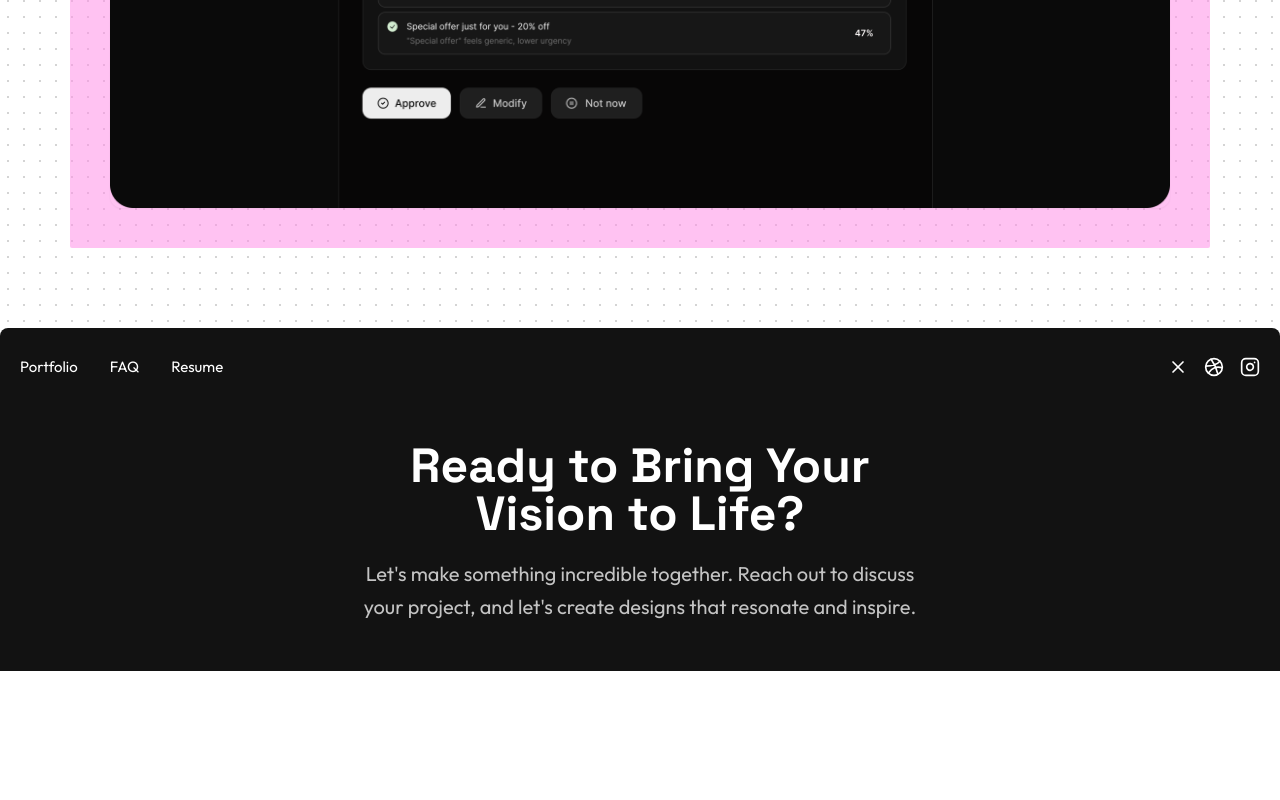
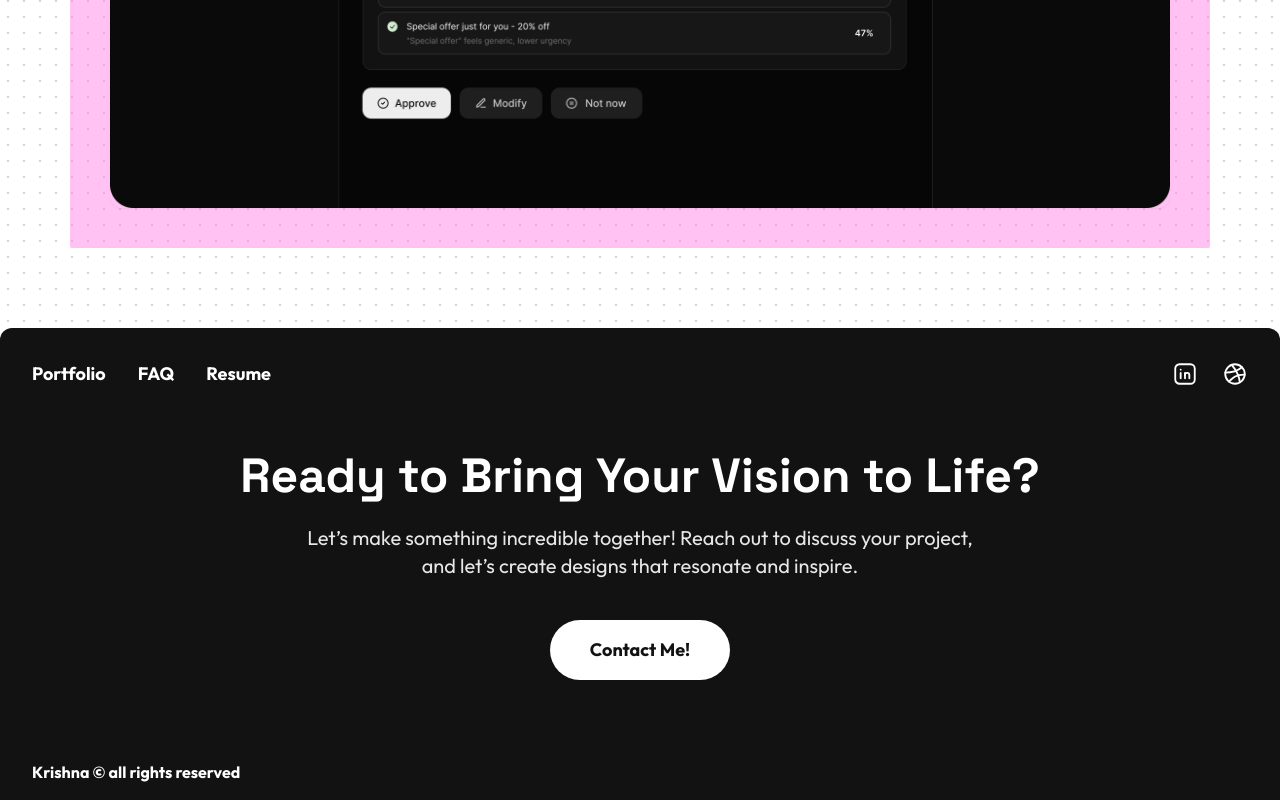
Before and after one commit to chiragmathurid/designer-portfolio, a React (Vite) app: page /case-study/1 in a window 1280 px wide. Shown: the part 1975-2775 px from the top of the page. Before the commit the page ends 2646 px from the top, so only its background shows below. Built offline with nearby package versions, Linux system fonts and the light colour scheme.

Commit message:
fix: replace motion.footer with Footer component in CaseStudyPage and update hover color in ContactPage

```diff
--- a/src/Componente/CaseStudyPage.jsx
+++ b/src/Componente/CaseStudyPage.jsx
@@ -3,6 +3,7 @@ import { motion } from 'framer-motion';
 import { TbBrandLinkedin, TbBrandDribbble } from "react-icons/tb";
 import { useEffect } from 'react';
 import { useNavigate, useParams } from 'react-router-dom';
+import Footer from './Footer';
 
 const navItems = ['Portfolio', 'FAQ', 'Resume'];
 
@@ -264,7 +265,8 @@ function CaseStudyPage() {
         ))}
       </main>
 
-      <motion.footer
+      <Footer />
+      {/* <motion.footer
         initial={{ opacity: 0 }}
         whileInView={{ opacity: 1 }}
         viewport={{ once: true, amount: 0.2 }}
@@ -303,7 +305,7 @@ function CaseStudyPage() {
             </p>
           </div>
         </div>
-      </motion.footer>
+      </motion.footer> */}
     </div>
   );
 }
--- a/src/Componente/ContactPage.jsx
+++ b/src/Componente/ContactPage.jsx
@@ -136,7 +136,7 @@ const ContactPage = () => {
                             </span>
                             <a
                                 href="mailto:krishnasharma@gmail.com"
-                                className="flex items-center gap-3 text-lg font-medium hover:text-brand-pink transition-colors group"
+                                className="flex items-center gap-3 text-lg font-medium hover:text-[#7BD4FF] transition-colors group"
                             >
                                 <FiMail size={20} className="stroke-[2px] group-hover:scale-110 transition-transform" />
                                 krishna28.id@gmail.com
@@ -156,7 +156,7 @@ const ContactPage = () => {
                                     className="flex items-center gap-2 text-lg font-medium hover:text-brand-pink transition-colors group"
                                 >
                                     <TbBrandLinkedin size={22} className="stroke-[2px] group-hover:scale-110 transition-transform" />
-                                    @krishnasharma28 {/* 👈 replace */}
+                                    @krishnasharma28
                                 </a>
                                 <a
                                     href="https://dribbble.com/Krishna2804"
```
